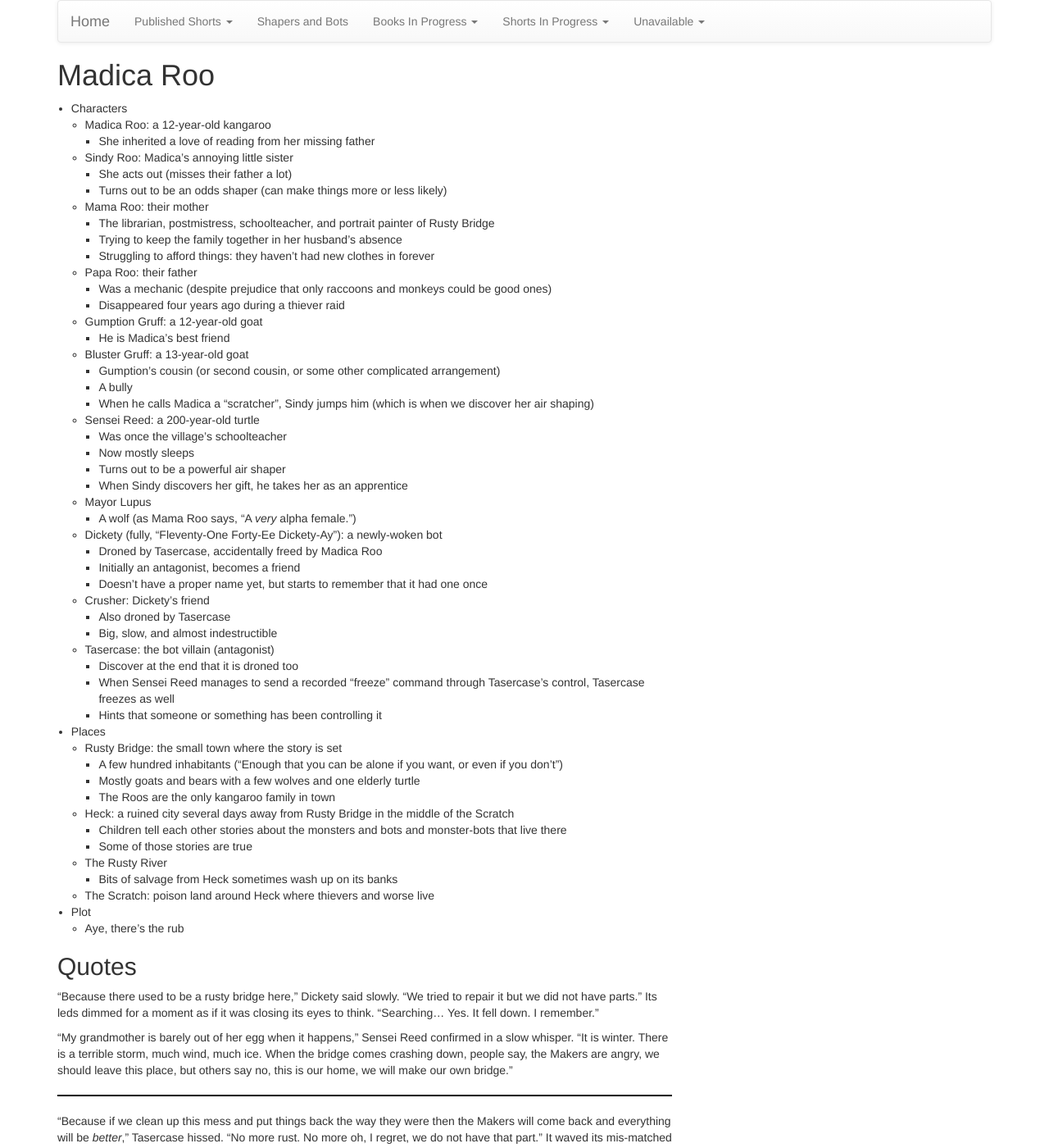
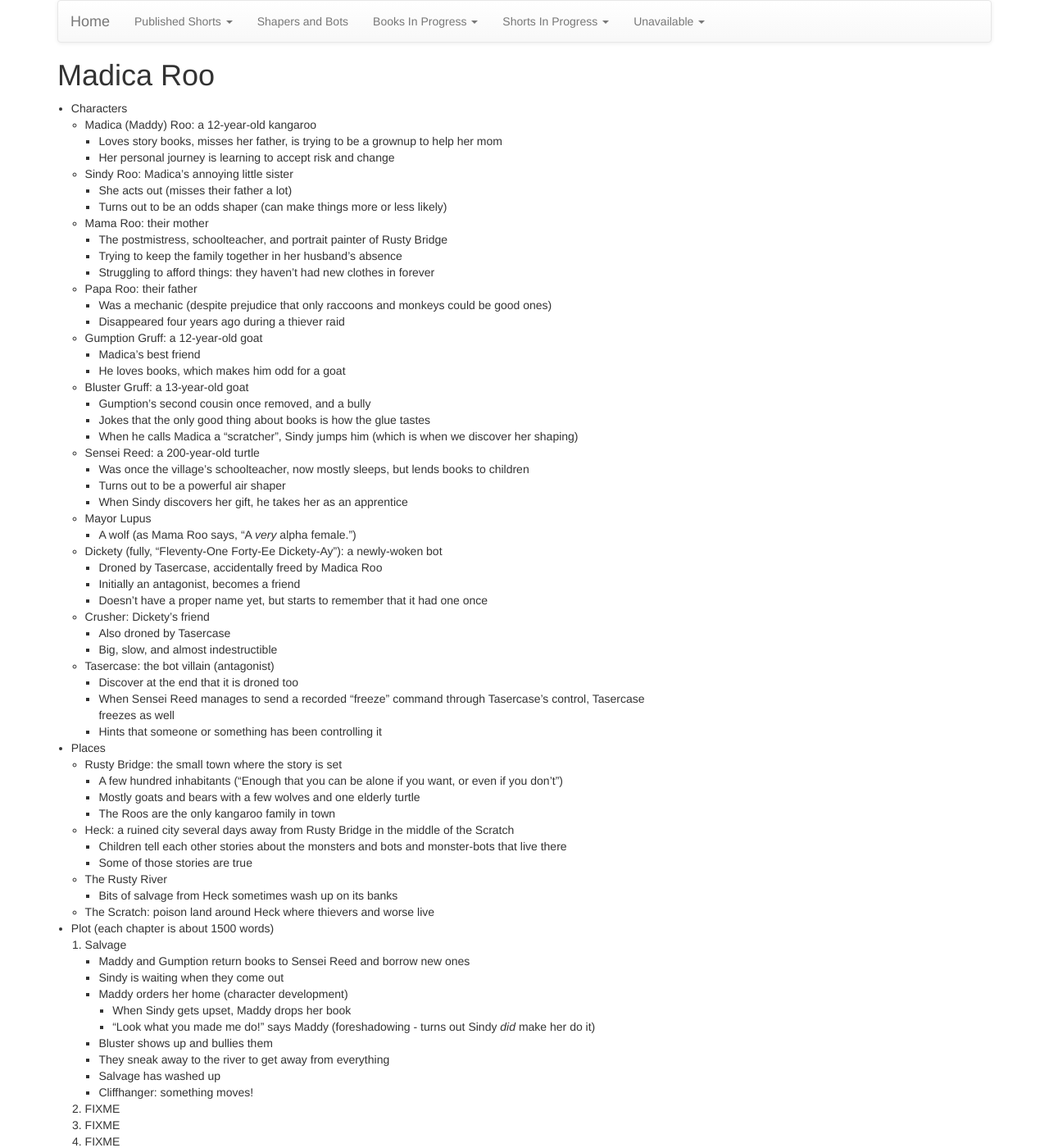
Before and after one commit to gvwilson/sensibleadventures, a Jekyll site: the page built from shapers/story.md, in a window 1280 px wide and 1400 px high. Shown: the whole window at 82% size. Built offline with Jekyll 4.4.1, drawn with Linux system fonts in a browser that asks for light colours; nearby versions of some CDN libraries; library files that are not in the unit come from our copies; some of the changed text lies outside the part shown.

Commit message:
More outline

```diff
--- a/shapers/story.md
+++ b/shapers/story.md
@@ -5,27 +5,28 @@
 ---
 
 -   Characters
-    -   Madica Roo: a 12-year-old kangaroo
-        -   She inherited a love of reading from her missing father
+    -   Madica (Maddy) Roo: a 12-year-old kangaroo
+        -   Loves story books, misses her father, is trying to be a grownup to help her mom
+        -   Her personal journey is learning to accept risk and change
     -   Sindy Roo: Madica's annoying little sister
         -   She acts out (misses their father a lot)
         -   Turns out to be an odds shaper (can make things more or less likely)
     -   Mama Roo: their mother
-        -   The librarian, postmistress, schoolteacher, and portrait painter of Rusty Bridge
+        -   The postmistress, schoolteacher, and portrait painter of Rusty Bridge
         -   Trying to keep the family together in her husband's absence
         -   Struggling to afford things: they haven't had new clothes in forever
     -   Papa Roo: their father
         -   Was a mechanic (despite prejudice that only raccoons and monkeys could be good ones)
         -   Disappeared four years ago during a thiever raid
     -   Gumption Gruff: a 12-year-old goat
-        -   He is Madica's best friend
+        -   Madica's best friend
+        -   He loves books, which makes him odd for a goat
     -   Bluster Gruff: a 13-year-old goat
-        -   Gumption's cousin (or second cousin, or some other complicated arrangement)
-        -   A bully
-        -   When he calls Madica a "scratcher", Sindy jumps him (which is when we discover her air shaping)
+        -   Gumption's second cousin once removed, and a bully
+        -   Jokes that the only good thing about books is how the glue tastes
+        -   When he calls Madica a "scratcher", Sindy jumps him (which is when we discover her shaping)
     -   Sensei Reed: a 200-year-old turtle
-        -   Was once the village's schoolteacher
-        -   Now mostly sleeps
+        -   Was once the village's schoolteacher, now mostly sleeps, but lends books to children
         -   Turns out to be a powerful air shaper
         -   When Sindy discovers her gift, he takes her as an apprentice
     -   Mayor Lupus
@@ -53,8 +54,36 @@
     -   The Rusty River
         -   Bits of salvage from Heck sometimes wash up on its banks
     -   The Scratch: poison land around Heck where thievers and worse live
--   Plot
-    -   Aye, there's the rub
+-   Plot (each chapter is about 1500 words)
+    1.  Salvage
+        -   Maddy and Gumption return books to Sensei Reed and borrow new ones
+        -   Sindy is waiting when they come out
+        -   Maddy orders her home (character development)
+            -   When Sindy gets upset, Maddy drops her book
+            -   "Look what you made me do!" says Maddy (foreshadowing - turns out Sindy *did* make her do it)
+        -   Bluster shows up and bullies them
+        -   They sneak away to the river to get away from everything
+        -   Salvage has washed up
+        -   Cliffhanger: something moves!
+    2.  FIXME
+    3.  FIXME
+    4.  FIXME
+    5.  FIXME
+    6.  FIXME
+    7.  FIXME
+    8.  FIXME
+    9.  FIXME
+    10. FIXME
+    11. FIXME
+    12. FIXME
+    13. FIXME
+    14. FIXME
+    15. FIXME
+    16. FIXME
+    17. FIXME
+    18. FIXME
+    19. FIXME
+    20. FIXME
 
 ## Quotes
 
@@ -88,3 +117,11 @@
 "No more rust.
 No more oh, I regret, we do not have that part."
 It waved its mis-matched manipulators for emphasis.
+
+---
+
+"That is just phase one of its plan," Dickety said.
+
+Sensei Reed sighed.
+"Why do villains' plans always have phases?
+Why can't they just get on with it and do some evil?"
```
